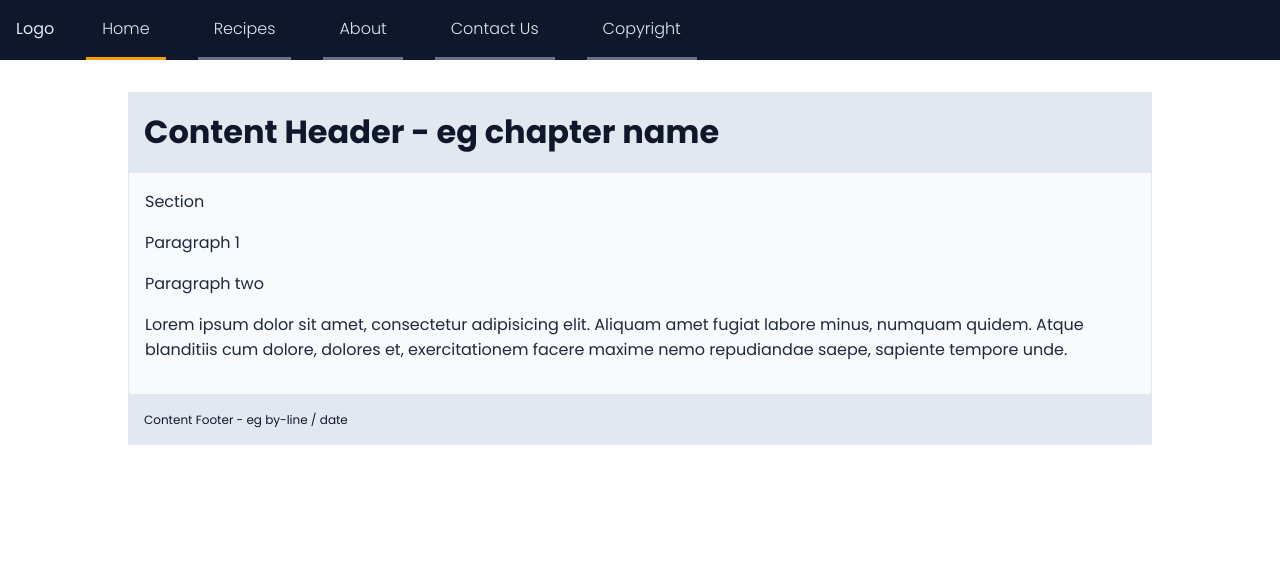
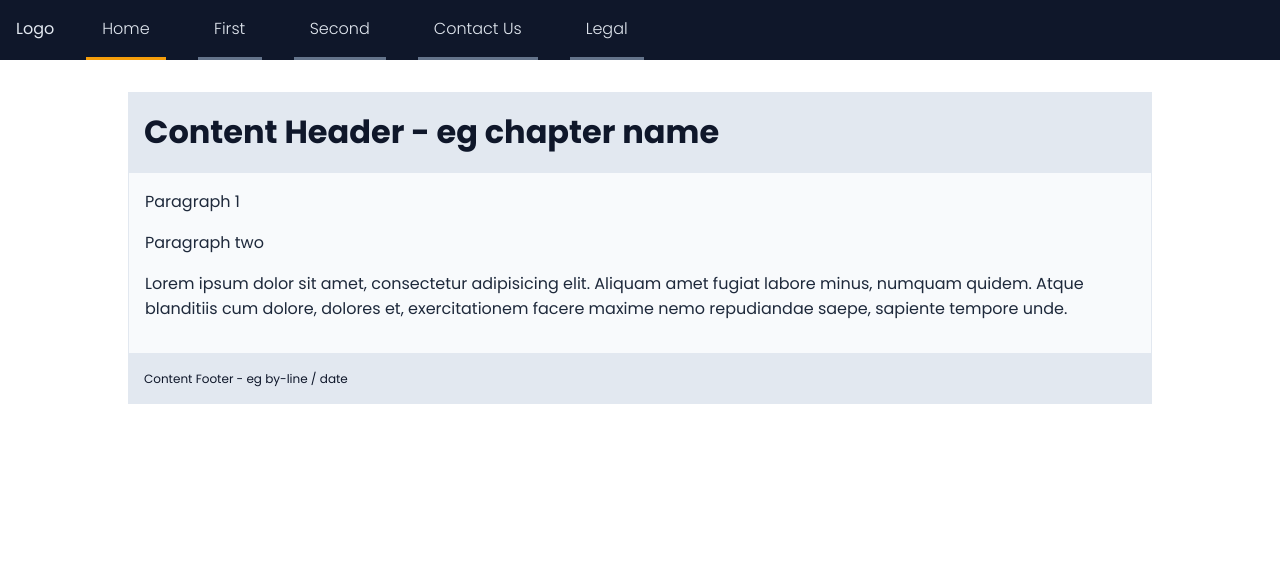
Before and after one commit to Jet760/ICT40120-WT-Flask-Site, a Flask app: page / in a window 1280 px wide. Shown: the top 561 px of the page. Run offline with Flask 2, Linux system fonts and the light colour scheme; parts of the project's set-up code (start-up, migrations or seed data) failed here and were passed over.

```diff
--- a/app.py
+++ b/app.py
@@ -1,16 +1,27 @@
 from flask import Flask, render_template
+from livereload import Server
 
+config = {
+    "DEBUG": True,  # run app in debug mode
+    'TEMPLATES_AUTO_RELOAD': True
+}
 
 app = Flask(__name__)
 
 
 @app.route('/hello')
-def hello_world():  # put application's code here
+def hello_world():
     return 'Hello World!'
+
 
 @app.route('/')
 def index():
     return render_template('index.html')
 
+
 if __name__ == '__main__':
-    app.run(debug=True)
+    app.config.from_mapping(config)
+
+    server = Server(app.wsgi_app)
+    # server.watch
+    server.serve()
--- a/templates/index.html
+++ b/templates/index.html
@@ -19,13 +19,14 @@
     <!-- Fonts -->
     <link rel="preconnect" href="https://fonts.googleapis.com">
     <link rel="preconnect" href="https://fonts.gstatic.com" crossorigin>
-    <link href="https://fonts.googleapis.com/css2?family=Poppins:ital,wght@0,100;0,200;0,300;0,400;0,500;0,600;0,700;0,800;0,900;1,100;1,200;1,300;1,400;1,500;1,600;1,700;1,800;1,900&display=swap" rel="stylesheet">
+    <link href="https://fonts.googleapis.com/css2?family=Poppins:ital,wght@0,100;0,200;0,300;0,400;0,500;0,600;0,700;0,800;0,900;1,100;1,200;1,300;1,400;1,500;1,600;1,700;1,800;1,900&display=swap"
+          rel="stylesheet">
 
     <!-- CSS Reset from https://elad2412.github.io/the-new-css-reset/ -->
-    <link rel="stylesheet" href="{{url_for('static', filename='css/reset.css')}}">
+    <link rel="stylesheet" href="{{ url_for('static', filename='css/reset.css') }}">
 
     <!-- CSS -->
-    <link rel="stylesheet" href="{{url_for('static', filename='css/site.css')}}">
+    <link rel="stylesheet" href="{{ url_for('static', filename='css/site.css') }}">
 
     <!-- JS (Deferred) -->
 
@@ -36,15 +37,14 @@
     <h1 class="branding">Logo</h1>
     <nav class="nav-site">
         <a href="#" class="nav-button active">Home</a>
-        <a href="#" class="nav-button">Recipes</a>
-        <a href="#" class="nav-button">About</a>
+        <a href="#" class="nav-button">First</a>
+        <a href="#" class="nav-button">Second</a>
         <a href="#" class="nav-button">Contact Us</a>
-        <a href="#" class="nav-button">Copyright</a>
+        <a href="#" class="nav-button">Legal</a>
     </nav>
 </header>
 
 <!-- div.container -->
-
 <div class="container">
     <!-- header.header-content+main+footer.footer-content -->
     <header class="header-content">
@@ -53,10 +53,7 @@
     </header>
     <main class="content">
 
-        <section>
-            Section
-        </section>
-        <!-- (p>{Paragraph $})*2+p>lorem -->
+        <article>
             <p>Paragraph 1</p>
             <p>Paragraph two</p>
             <p>Lorem ipsum dolor sit amet, consectetur adipisicing
@@ -64,6 +61,10 @@
                 quidem. Atque blanditiis cum dolore, dolores et,
                 exercitationem facere maxime nemo repudiandae saepe,
                 sapiente tempore unde.</p>
+        </article>
+
+        <!-- (p>{Paragraph $})*2+p>lorem -->
+
     </main>
     <footer class="footer-content">
         <p>Content Footer - eg by-line / date</p>
```
Also changed, not shown: 1 other file. Lines whose indentation alone changed are shown as unchanged.
